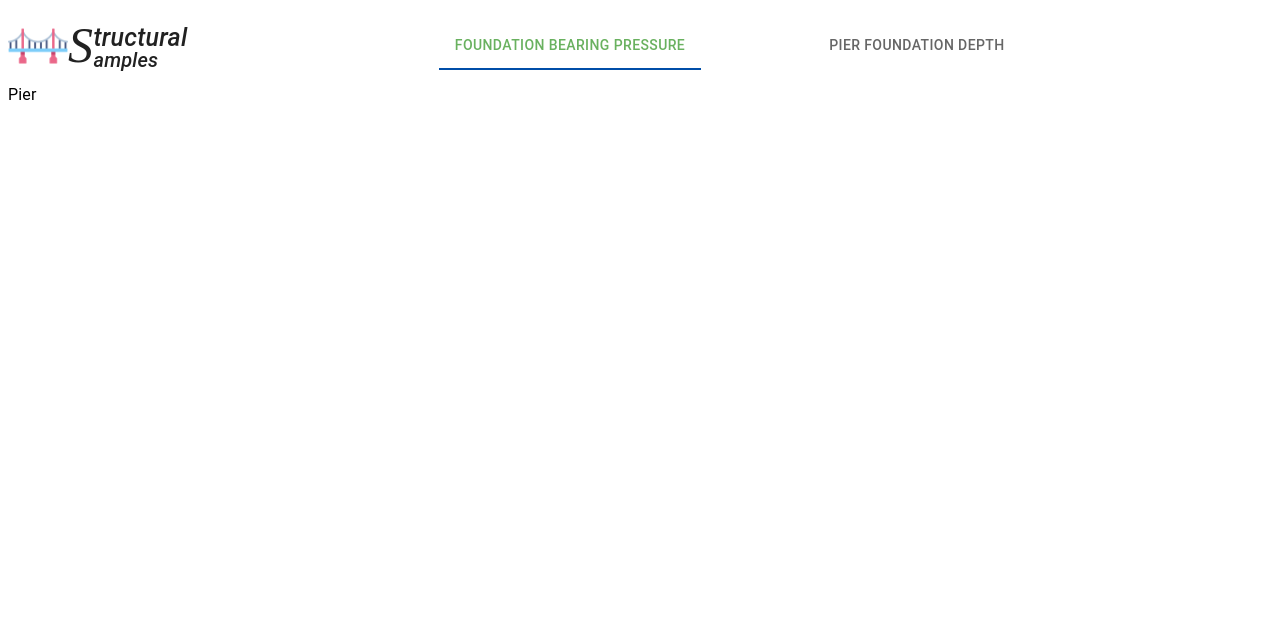
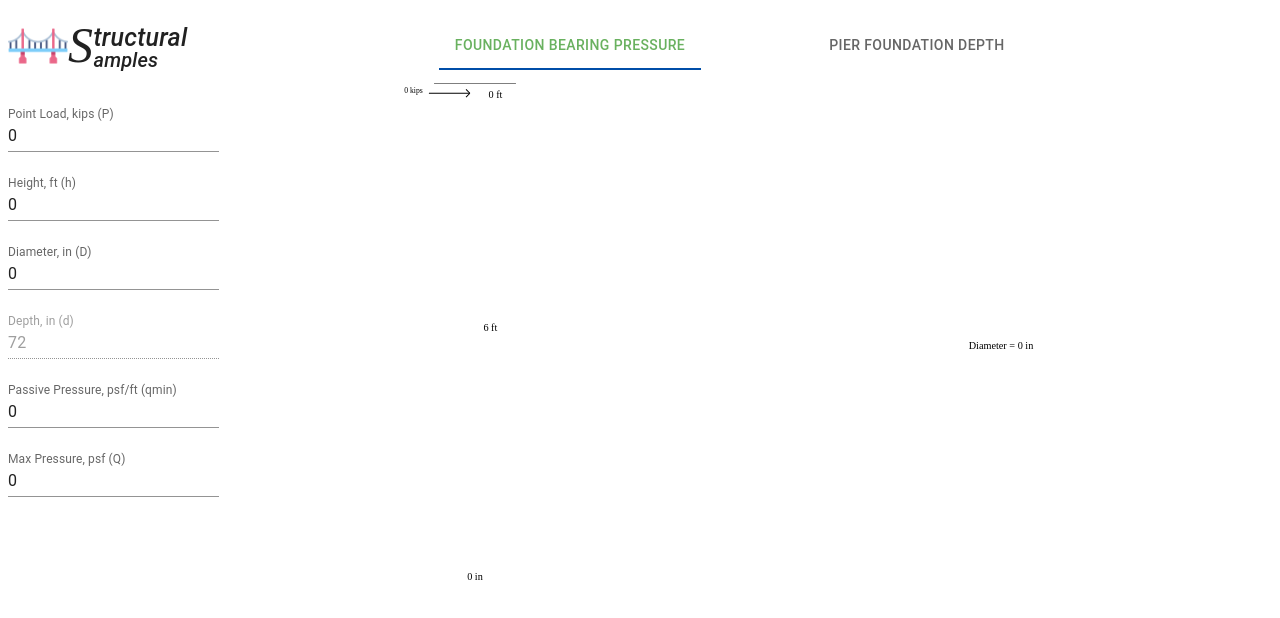
Before and after one commit to ageofinoswe/structures-samples, a React (Vite) app: page /pier in a window 1280 px wide. Shown: the top 618 px of the page. Built offline with nearby package versions, Linux system fonts and the light colour scheme.

Commit message:
added pier foundation depth input fields and visualizations

```diff
--- a/src/components/PointLoadSection.tsx
+++ b/src/components/PointLoadSection.tsx
@@ -5,14 +5,21 @@
 //   |     |
 //  \*/    |
 //   `
+// rotate allows for 90 degree transformation
+//                          \
+//         ------------------}
+//                          /
+//
+
 
 interface ArrowProps {
     x: number,
     y: number,
     magnitude: number,
+    rotate? : boolean,
 };
 
-function Arrow({x, y, magnitude}: ArrowProps) {
+function Arrow({x, y, magnitude, rotate=false}: ArrowProps) {
     // determine the direction and define the svg props
     const arrowDown = magnitude >= 0 ? true : false;
     const arrowProps = {
@@ -22,10 +29,10 @@ function Arrow({x, y, magnitude}: ArrowProps) {
     };
     const arrowLength = 8;
     const arrowLine = {
-        x1: x,
-        y1: y,
-        x2: x,
-        y2: y - arrowLength,
+        x1: rotate ? y : x,
+        y1: rotate ? x : y,
+        x2: rotate ? y - arrowLength : x,
+        y2: rotate ? x : y - arrowLength,
     }
     const arrowHeadLength = .75;
 
@@ -34,16 +41,20 @@ function Arrow({x, y, magnitude}: ArrowProps) {
                             L ${x - arrowHeadLength},${y - arrowHeadLength}
                             M ${x},${y}
                             L ${x + arrowHeadLength}, ${y - arrowHeadLength}`
-    const arrowHeadUp =   `M ${x},${y - arrowLength}
+    const arrowHeadUp =     `M ${x},${y - arrowLength}
                             L ${x - arrowHeadLength},${y - arrowLength + arrowHeadLength}
                             M ${x},${y - arrowLength}
                             L ${x + arrowHeadLength}, ${y - arrowLength + arrowHeadLength}`
+    const arrowHeadRotated =    `M ${y},${x}
+                                L ${y - arrowHeadLength},${x + arrowHeadLength}
+                                M ${y},${x}
+                                L ${y - arrowHeadLength}, ${x - arrowHeadLength}`
 
     return (
         <>
             <line {...arrowLine} {...arrowProps}></line>
-            <path d={arrowDown ? arrowHeadDown : arrowHeadUp} {...arrowProps}></path>
-            <text textAnchor='middle' fontSize={1.5} x={x} y={y - arrowLength - 1}>{magnitude} kips</text>
+            <path d={arrowDown ? (rotate ? arrowHeadRotated : arrowHeadDown) : arrowHeadUp} {...arrowProps}></path>
+            <text textAnchor='middle' fontSize={1.5} x={rotate ? y - arrowLength - 3 : x} y={ rotate ? x : y - arrowLength - 1}>{magnitude} kips</text>
         </>
     )
 }
--- a/src/pages/Foundation.tsx
+++ b/src/pages/Foundation.tsx
@@ -1,4 +1,4 @@
-import { Box, Divider, FormControl, FormControlLabel, FormLabel, Grid, Radio, RadioGroup, Stack, TextField, Typography } from "@mui/material"
+import {Box, Divider, FormControl, FormControlLabel, FormLabel, Grid, Radio, RadioGroup, Stack, TextField, Typography} from "@mui/material"
 import React from "react";
 import PointLoadPlan from "../components/PointLoadPlan";
 import OriginAxis from "../components/OriginAxis";
--- a/src/pages/Pier.tsx
+++ b/src/pages/Pier.tsx
@@ -1,10 +1,190 @@
-import { Typography } from "@mui/material"
+import {Grid, Stack, TextField} from "@mui/material"
+import React from "react";
+import Grade from "../components/Grade";
+import PointLoadSection from "../components/PointLoadSection";
+
+// INTERFACES
+// text input props is used to specify the text input properties
+interface TextInputProps {
+    disabled?: boolean,
+    id?: string,
+    sx?: {},
+    label?: string,
+    value?: string,
+    size?: 'small' | 'medium',
+    variant?: 'standard' | 'outlined',
+    onChange?: (event: React.ChangeEvent<HTMLInputElement>) => void,
+};
+// svg rect props is used to specify the properties to draw an svg rectangle
+interface SvgRectProps {
+    x: number,
+    y: number,
+    width: number,
+    height: number,
+    fill: string,
+    stroke: string,
+    'strokeWidth': number
+}
+// svg props is used to specify the svg properties
+interface SvgProps {
+    viewBox: string,
+    width: string,
+    height: string,
+}
+// svg text props is used to specify svg text properies
+interface SvgTextProps {
+    x: number,
+    y: number,
+    fontSize: number,
+    textAnchor?: string,
+    dominantBaseline?: string,
+}
 
 function Pier() {
+    // STATE VARIABLES
+    // point load, height, diameter, passivePressure, maxPressure
+    const [pointLoad, setPointLoad] = React.useState('0');
+    const [height, setHeight] = React.useState('0');
+    const [diameter, setDiameter] = React.useState('0');
+    const [passivePressure, setPassivePressure] = React.useState('0');
+    const [maxPressure, setMaxPressure] = React.useState('0');
+    const [depth, setDepth] = React.useState('72');
+
+    // STATE HANDLERS
+    // updates point load and height applied
+    const handlePointLoad: (event: React.ChangeEvent<HTMLInputElement>) => void = (event) => {
+        setPointLoad(event.target.value);
+    }
+    const handleHeight: (event: React.ChangeEvent<HTMLInputElement>) => void = (event) => {
+        setHeight(event.target.value);
+    }
+    // updates pier diameter, depth,  and allowable pressures
+    const handleDiameter: (event: React.ChangeEvent<HTMLInputElement>) => void = (event) => {
+        setDiameter(event.target.value);
+    }
+    const handleDepth: (event: React.ChangeEvent<HTMLInputElement>) => void = (event) => {
+        setDepth(event.target.value);
+    }
+    const handlePassivePressure: (event: React.ChangeEvent<HTMLInputElement>) => void = (event) => {
+        setPassivePressure(event.target.value);
+    }
+    const handleMaxPressure: (event: React.ChangeEvent<HTMLInputElement>) => void = (event) => {
+        setMaxPressure(event.target.value);
+    }
+
+    // CONSTANTS
+    // used to generate dimension input fields for the foundation
+    const pierInput: TextInputProps[] = [
+        {label: 'Point Load, kips (P)', value: pointLoad, size: 'small', variant: 'standard', onChange: handlePointLoad},
+        {label: 'Height, ft (h)', value: height, size: 'small', variant: 'standard', onChange: handleHeight},
+        {label: 'Diameter, in (D)', value: diameter, size: 'small', variant: 'standard', onChange: handleDiameter},
+        {label: 'Depth, in (d)', disabled: true, value: depth, size: 'small', variant: 'standard', onChange: handleDepth},
+        {label: 'Passive Pressure, psf/ft (qmin)', value: passivePressure, size: 'small', variant: 'standard', onChange: handlePassivePressure},
+        {label: 'Max Pressure, psf (Q)', value: maxPressure, size: 'small', variant: 'standard', onChange: handleMaxPressure},
+
+    ];
+
+    // FUNCTIONS
+    // determines the coordinates of foundation labeling (bottom of foundation, right side of foundation, and title below foundation)
+    const getLabelLocations: (svgProps: SvgProps, fdnProps: SvgRectProps) => {bottom: SvgTextProps, perp: SvgTextProps, title: SvgTextProps} = (svgProps, fdnProps) => {
+        const textAnchor: string = 'middle';
+        const dominantBaseline: string = 'middle';
+        const fontSize: number = 2;
+        const offsetX: number = 2;
+        const offsetY: number = 2;
+
+        const bottomX: number = fdnProps.x + fdnProps.width / 2 ;
+        const bottomY: number = fdnProps.y + fdnProps.height;
+        const bottom: SvgTextProps = {x: bottomX, y: bottomY + offsetY, fontSize: fontSize, textAnchor: textAnchor};
+
+        const perpX: number = fdnProps.x + fdnProps.width + 1;
+        const perpY: number = fdnProps.y + fdnProps.height / 2 + 0.5;
+        const perp: SvgTextProps = {x: perpX + offsetX, y: perpY, fontSize: fontSize, dominantBaseline: dominantBaseline, textAnchor: textAnchor};
+
+        const viewBox: number[] = svgProps.viewBox.split(' ').map(value => parseInt(value))
+        const titleX: number = viewBox[2] / 2;
+        const titleY: number = viewBox[3];
+        const title: SvgTextProps = {x: titleX, y: titleY, fontSize: fontSize, textAnchor: textAnchor};
+
+        return {bottom, perp, title};
+    }
+    // generates a rectangle with svg properties based on the SvgProps provided and type of foundation desired
+    // this will center the rectangle svg within the viewbox
+    const pierProps: (svgProps: SvgProps) => {lever: SvgRectProps, pierSection: SvgRectProps} = (svgProps) => {
+        const viewBox: number[] = svgProps.viewBox.split(' ').map( (index: string) => Number.parseInt(index));
+        const viewBoxWidth: number = viewBox[2];
+        const viewBoxHeight: number = viewBox[3];
+
+        const totalHeight: number = (!isNaN(parseInt(height)) && !isNaN(parseInt(depth))) ? parseInt(height) * 12 + parseInt(depth) : 0;
+        const scaleFactor = 0.95;
+
+        const leverWidth: number = 2;
+        const leverHeight: number = (!isNaN(parseInt(height)) && totalHeight) ? (parseInt(height) * 12 / totalHeight) * viewBoxHeight * scaleFactor: 0;
+        const leverCoordX: number = ((viewBoxWidth - leverWidth) / 2);
+        const leverCoordY: number = 2;
+        const lever: SvgRectProps = {
+            x: leverCoordX,
+            y: leverCoordY,
+            width: leverWidth,
+            height: leverHeight,
+            fill: 'white',
+            stroke: 'black',
+            'strokeWidth': 0.1
+        };
+
+        const rectWidth: number = !isNaN(parseInt(diameter)) ? parseInt(diameter) : 0;
+        const rectHeight: number = (!isNaN(parseInt(depth)) && totalHeight) ? (parseInt(depth) / totalHeight) * viewBoxHeight * scaleFactor : 0;
+        const coordX: number = ((viewBoxWidth - rectWidth) / 2);
+        const coordY: number = leverHeight;
+        const pierSection: SvgRectProps = {
+            x: coordX,
+            y: coordY,
+            width: rectWidth,
+            height: rectHeight,
+            fill: '#949494ff',
+            stroke: 'black',
+            'strokeWidth': 0.1
+        };
+        return {lever: lever, pierSection: pierSection};
+    }
+
+    // CONSTANTS
+    const SvgProps: SvgProps = {
+        viewBox: '0 0 100 100',
+        width: '40vw',
+        height: '40vw',
+    }
+    const labelLocationsPier = getLabelLocations(SvgProps, pierProps(SvgProps).pierSection)
+    const labelLocationsLever = getLabelLocations(SvgProps, pierProps(SvgProps).lever)
 
     return (
     <>
-        <Typography>Pier</Typography>
+    <Grid container>
+        <Grid size={2}>
+            <Stack>
+                {pierInput.map(field =>
+                        <TextField sx={{mt:3}} {...field}/>
+                )}
+            </Stack>
+        </Grid>
+        <Grid size={5}>
+            <svg {...SvgProps}>
+                <rect {...(pierProps(SvgProps).lever)}></rect>
+                <rect {...(pierProps(SvgProps).pierSection)}></rect>
+                <Grade foundationProps={(pierProps(SvgProps).pierSection)}></Grade>
+                <text {...labelLocationsPier.bottom}>{diameter} in</text>
+                <text {...labelLocationsPier.perp}>{parseInt(depth)/12} ft</text>
+                <text {...labelLocationsLever.perp}>{height} ft</text>
+                <PointLoadSection x={(pierProps(SvgProps).lever.y)} y={(pierProps(SvgProps).lever.x)} magnitude={parseInt(pointLoad)} rotate={true}></PointLoadSection>
+            </svg>
+        </Grid>
+        <Grid size={5}>
+            <svg {...SvgProps}>
+                <circle cx={parseInt(SvgProps.viewBox.split(' ')[2]) / 2} cy={parseInt(SvgProps.viewBox.split(' ')[3]) / 2} r={parseInt(diameter) / 2} fill='#949494ff' stroke='black' strokeWidth={0.1}></circle>
+                <text x={parseInt(SvgProps.viewBox.split(' ')[2]) / 2} y={parseInt(SvgProps.viewBox.split(' ')[3])/2 + parseInt(diameter)/2 + 2} textAnchor='middle' fontSize={2}>Diameter = {diameter} in</text>
+            </svg>
+        </Grid>
+    </Grid>
     </>
     )
 }
```
